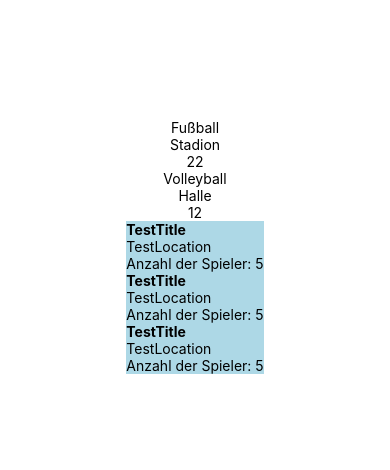
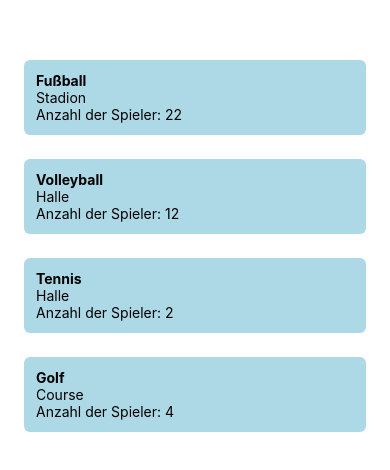
Before and after one commit to rsascha/expo-demo-coding, a React Native app: screen / in a window 390 px wide. Shown: the part 176-646 px from the top of the page. Built offline with nearby package versions, Linux system fonts and the light colour scheme.

Commit message:
map over array

```diff
--- a/App.js
+++ b/App.js
@@ -1,5 +1,8 @@
-import { StatusBar } from "expo-status-bar";
+// Wir importieren Komponenten aus externen Packages, um sie weiter unten benutzen zu können
+
 import { StyleSheet, Text, View } from "react-native";
+
+// Die Liste unserer Events
 
 const events = [
   {
@@ -12,11 +15,31 @@ const events = [
     location: "Halle",
     numPlayers: 12,
   },
+  {
+    title: "Tennis",
+    location: "Halle",
+    numPlayers: 2,
+  },
+  {
+    title: "Golf",
+    location: "Course",
+    numPlayers: 4,
+  },
 ];
+
+// Eine Komponente, die dazu dient, ein einzelnes Event zu "rendern"
 
 function MyEvent({ title, location, numPlayers }) {
   return (
-    <View style={{ backgroundColor: "lightblue" }}>
+    <View
+      style={{
+        backgroundColor: "lightblue",
+        padding: 12,
+        margin: 12,
+        width: "100%",
+        borderRadius: 6,
+      }}
+    >
       <Text style={{ fontWeight: "bold" }}>{title}</Text>
       <Text>{location}</Text>
       <Text>Anzahl der Spieler: {numPlayers}</Text>
@@ -24,21 +47,22 @@ function MyEvent({ title, location, numPlayers }) {
   );
 }
 
+// Einstiegspunkt der App => wird von React native beim Start aufgerufen
+
 export default function App() {
   return (
     <View style={styles.container}>
-      <Text>{events[0].title}</Text>
-      <Text>{events[0].location}</Text>
-      <Text>{events[0].numPlayers}</Text>
-      <Text>{events[1].title}</Text>
-      <Text>{events[1].location}</Text>
-      <Text>{events[1].numPlayers}</Text>
-
-      <MyEvent title="TestTitle" location="TestLocation" numPlayers={5} />
-      <MyEvent title="TestTitle" location="TestLocation" numPlayers={5} />
-      <MyEvent title="TestTitle" location="TestLocation" numPlayers={5} />
-
-      <StatusBar style="auto" />
+      {/* Wir iterieren über unsere Events und erzeugen für jedes einzelne Event eine Instanz der MyEvent Komponente */}
+      {events.map((event, index) => {
+        console.log("Map Callback aufgerufen mit Event Nr.: " + index);
+        return (
+          <MyEvent
+            title={event.title}
+            location={event.location}
+            numPlayers={event.numPlayers}
+          />
+        );
+      })}
     </View>
   );
 }
@@ -49,5 +73,6 @@ const styles = StyleSheet.create({
     backgroundColor: "#fff",
     alignItems: "center",
     justifyContent: "center",
+    padding: 24,
   },
 });
```
